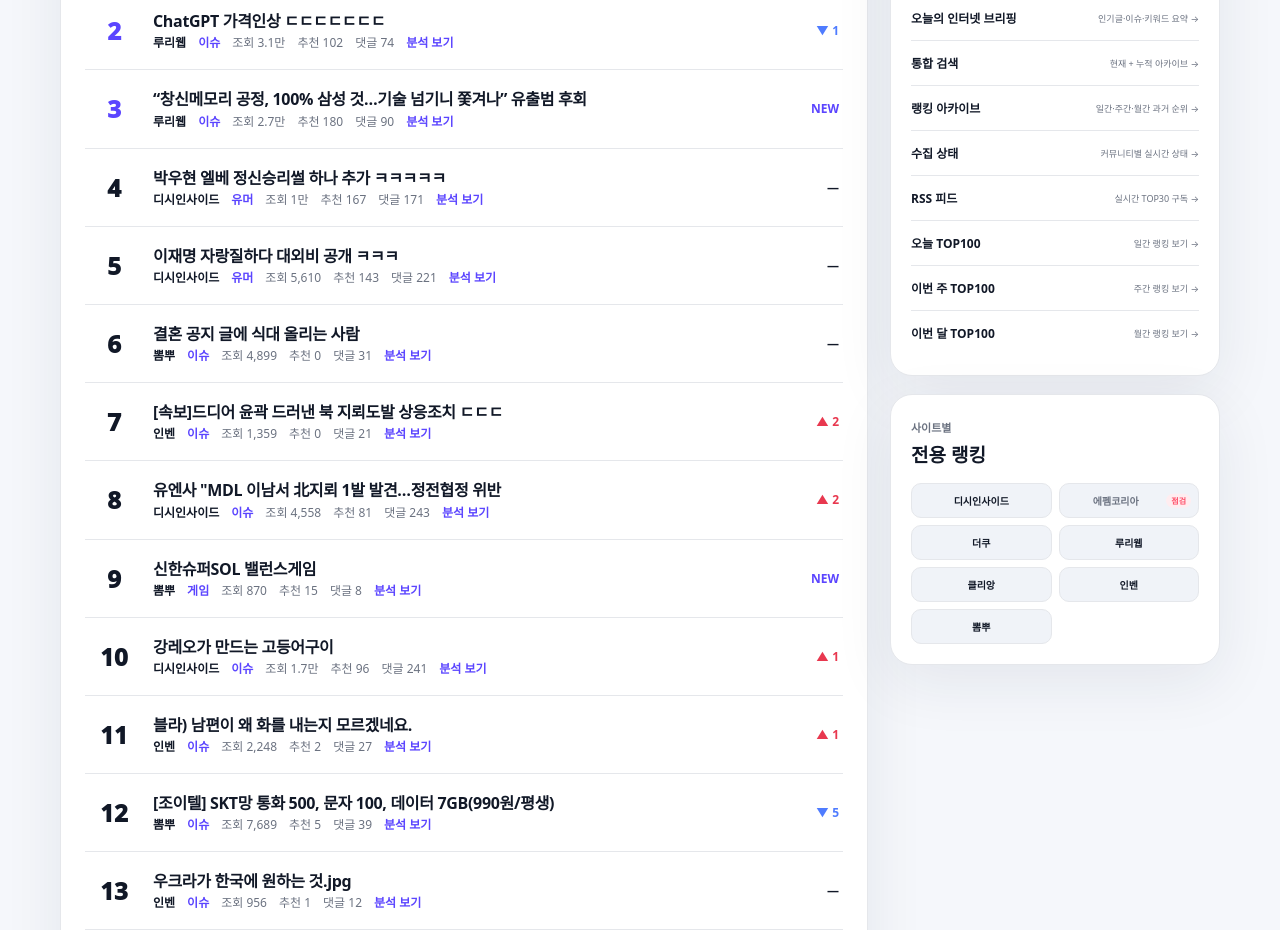
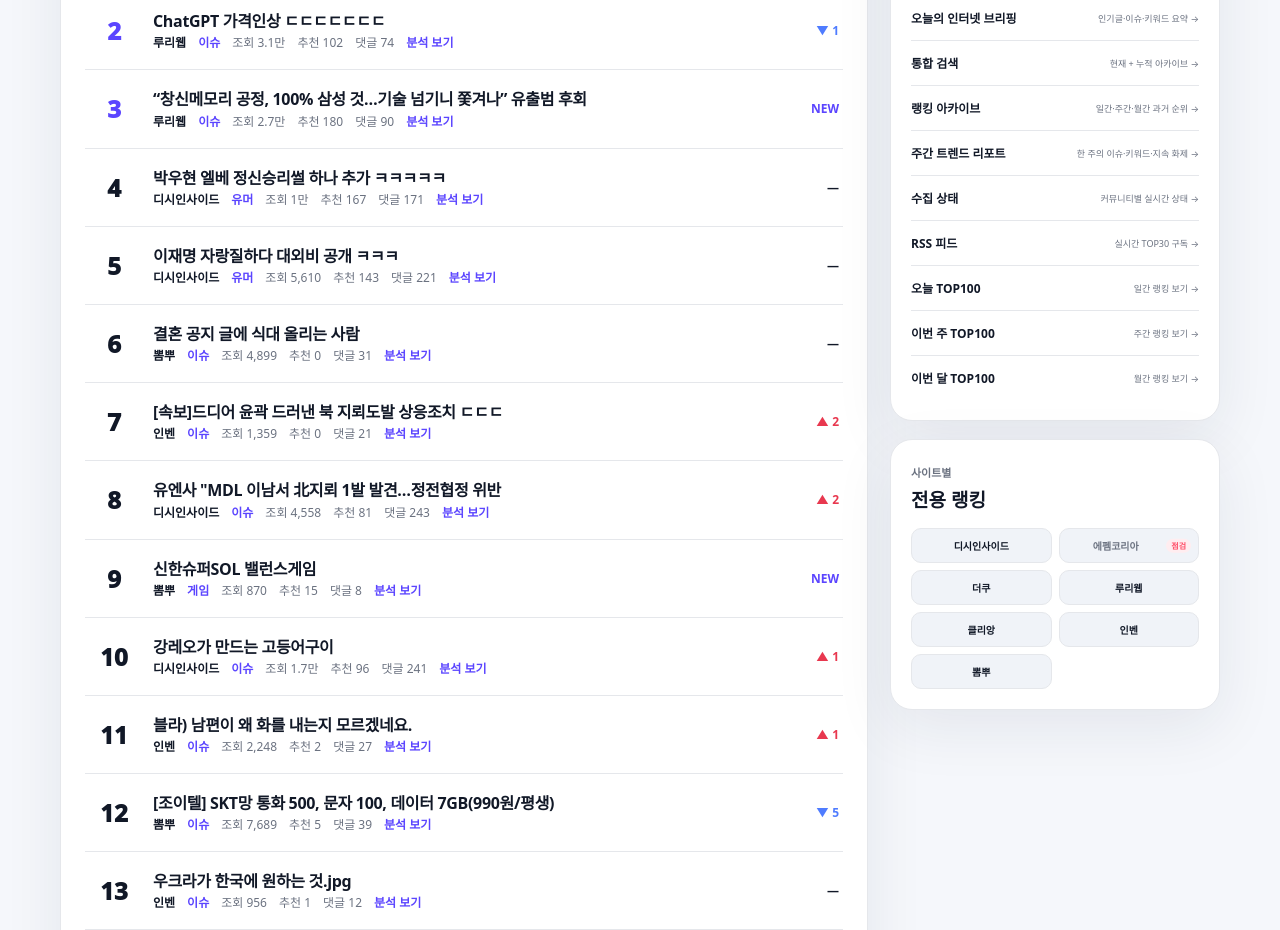
Before and after one commit to trier442/commurank, a plain HTML site: page index.html in a window 1280 px wide. Shown: the part 1441-2371 px from the top of the page. Drawn offline with Linux system fonts and the light colour scheme.

Commit message:
Link weekly trend report from homepage

```diff
--- a/index.html
+++ b/index.html
@@ -178,6 +178,7 @@
           <a class="quick-link" href="./briefing/"><strong>오늘의 인터넷 브리핑</strong><span>인기글·이슈·키워드 요약 →</span></a>
           <a class="quick-link" href="./search/"><strong>통합 검색</strong><span>현재 + 누적 아카이브 →</span></a>
           <a class="quick-link" href="./ranking/"><strong>랭킹 아카이브</strong><span>일간·주간·월간 과거 순위 →</span></a>
+          <a class="quick-link" href="./reports/weekly/"><strong>주간 트렌드 리포트</strong><span>한 주의 이슈·키워드·지속 화제 →</span></a>
           <a class="quick-link" href="./status/"><strong>수집 상태</strong><span>커뮤니티별 실시간 상태 →</span></a>
           <a class="quick-link" href="./feed.xml"><strong>RSS 피드</strong><span>실시간 TOP30 구독 →</span></a>
           <button class="quick-link quick-button" type="button" data-jump-period="daily"><strong>오늘 TOP100</strong><span>일간 랭킹 보기 →</span></button>
```
